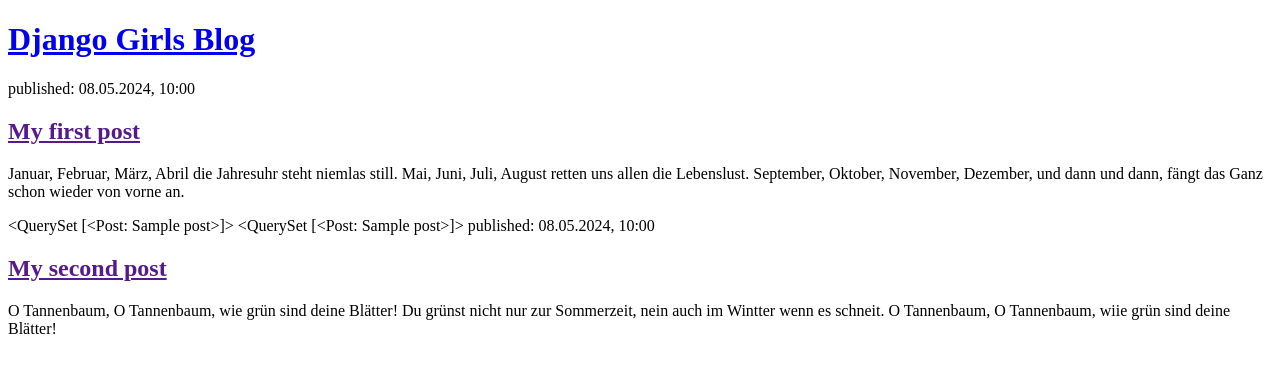
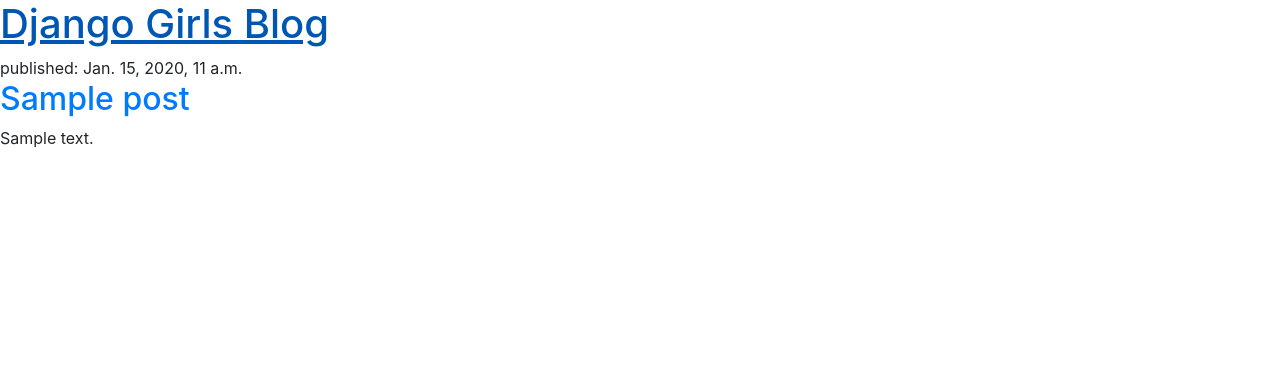
Before and after one commit to hachfr/my-first-blog, a Django app: page / in a window 1280 px wide. Shown: the top 373 px of the page. Run offline with Django 3.2, Linux system fonts and the light colour scheme; tables that the repository leaves empty hold one stand-in row (values such as "Sample post").

Commit message:
Modified templattes to display posts from database.

```diff
--- a/blog/templates/blog/post_list.html
+++ b/blog/templates/blog/post_list.html
@@ -1,7 +1,15 @@
+{% load static %}
 <!DOCTYPE html>
 <html>
   <head>
-    <title>Charlotte's blog</title>
+    <title>Django Girls blog</title>
+    <link
+      rel="stylesheet"
+      href="https://cdn.jsdelivr.net/npm/bootstrap@4.5.3/dist/css/bootstrap.min.css"
+      integrity="sha384-TX8t27EcRE3e/ihU7zmQxVncDAy5uIKz4rEkgIXeMed4M0jlfIDPvg6uqKI2xXr2"
+      crossorigin="anonymous"
+    />
+    <link rel="stylesheet" href="{% static 'css/blog.css' %}" />
   </head>
   <body>
     <header>
@@ -10,22 +18,9 @@
 
     {% for post in posts %}
     <article>
-      <time>published: 08.05.2024, 10:00</time>
-      <h2><a href="">My first post</a></h2>
-      <p>
-        Januar, Februar, März, Abril die Jahresuhr steht niemlas still. Mai,
-        Juni, Juli, August retten uns allen die Lebenslust. September, Oktober,
-        November, Dezember, und dann und dann, fängt das Ganz schon wieder von
-        vorne an.
-      </p>
-      {{posts}} {{posts}}
-      <time>published: 08.05.2024, 10:00</time>
-      <h2><a href="">My second post</a></h2>
-      <p>
-        O Tannenbaum, O Tannenbaum, wie grün sind deine Blätter! Du grünst nicht
-        nur zur Sommerzeit, nein auch im Wintter wenn es schneit. O Tannenbaum,
-        O Tannenbaum, wiie grün sind deine Blätter!
-      </p>
+      <time>published: {{ post.published_date }}</time>
+      <h2><a href="">{{ post.title }}</a></h2>
+      <p>{{ post.text|linebreaksbr }}</p>
     </article>
     {% endfor %}
   </body>
```
Also changed, not shown: blog/templates/blog/static/blog.css (added, +8 -0 lines).
